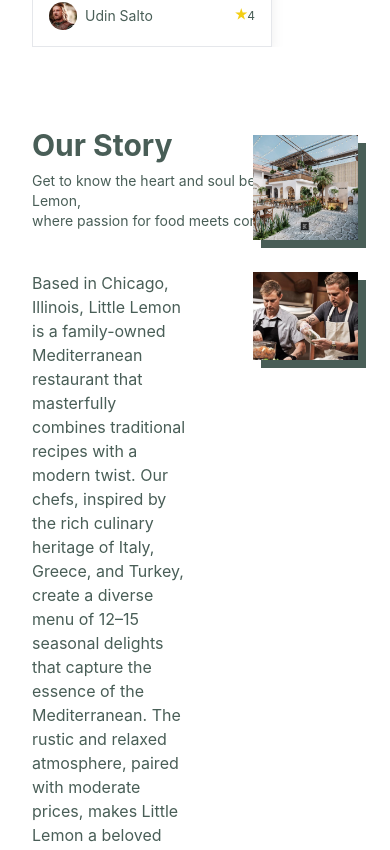
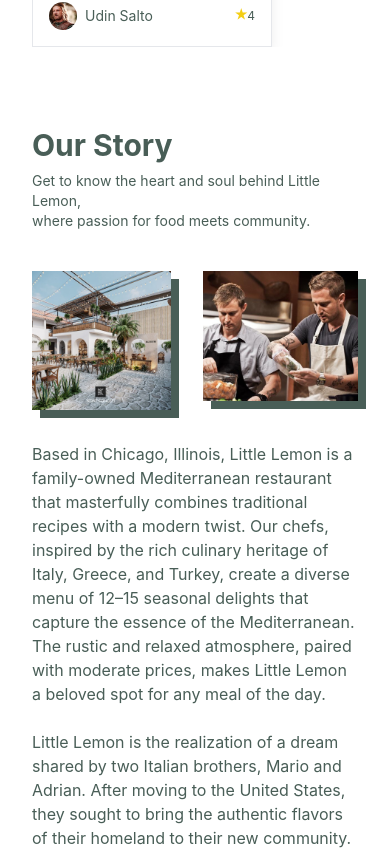
Before and after one commit to rayhanyovi/little-lemon-website, a React (Create React App) app: page / in a window 390 px wide. Shown: the part 1800-2650 px from the top of the page. Built offline with nearby package versions, Linux system fonts and the light colour scheme.

Commit message:
fix: fixing responsive for About Us Section

```diff
--- a/src/section/AboutUs.jsx
+++ b/src/section/AboutUs.jsx
@@ -12,8 +12,8 @@
           Get to know the heart and soul behind Little Lemon, <br /> where
           passion for food meets community.
         </p>
-        <div className="flex flex-row mt-8 h-fit gap-16">
-          <div className="w-3/5">
+        <div className="flex flex-col-reverse md:flex-row mt-8 h-fit gap-8 md:gap-16">
+          <div className="w-full md:w-3/5">
             <p>
               Based in Chicago, Illinois, Little Lemon is a family-owned
               Mediterranean restaurant that masterfully combines traditional
@@ -39,8 +39,8 @@
             <br />
             <br />
           </div>
-          <div className="flex flex-col gap-8 w-2/5 -mt-24">
-            <div className="flex -mt-10">
+          <div className="flex flex-row md:flex-col gap-8 w-full md:w-2/5 md:-mt-24">
+            <div className="flex lg:-mt-10">
               <div className="relative z-30 h-fit w-fit overflow-visible">
                 <div className="bg-[#495E57] absolute top-[0.5rem] left-[0.5rem] z-[-1] w-full h-full"></div>
                 <img
@@ -56,7 +56,7 @@
                 <img
                   src={`${process.env.PUBLIC_URL}/Mario_Adrian.png`}
                   alt="hero"
-                  className="sm:w-full lg:w-[19rem] z-50 h-auto"
+                  className=" lg:w-[19rem] z-50 h-auto"
                 />
               </div>
             </div>
```
